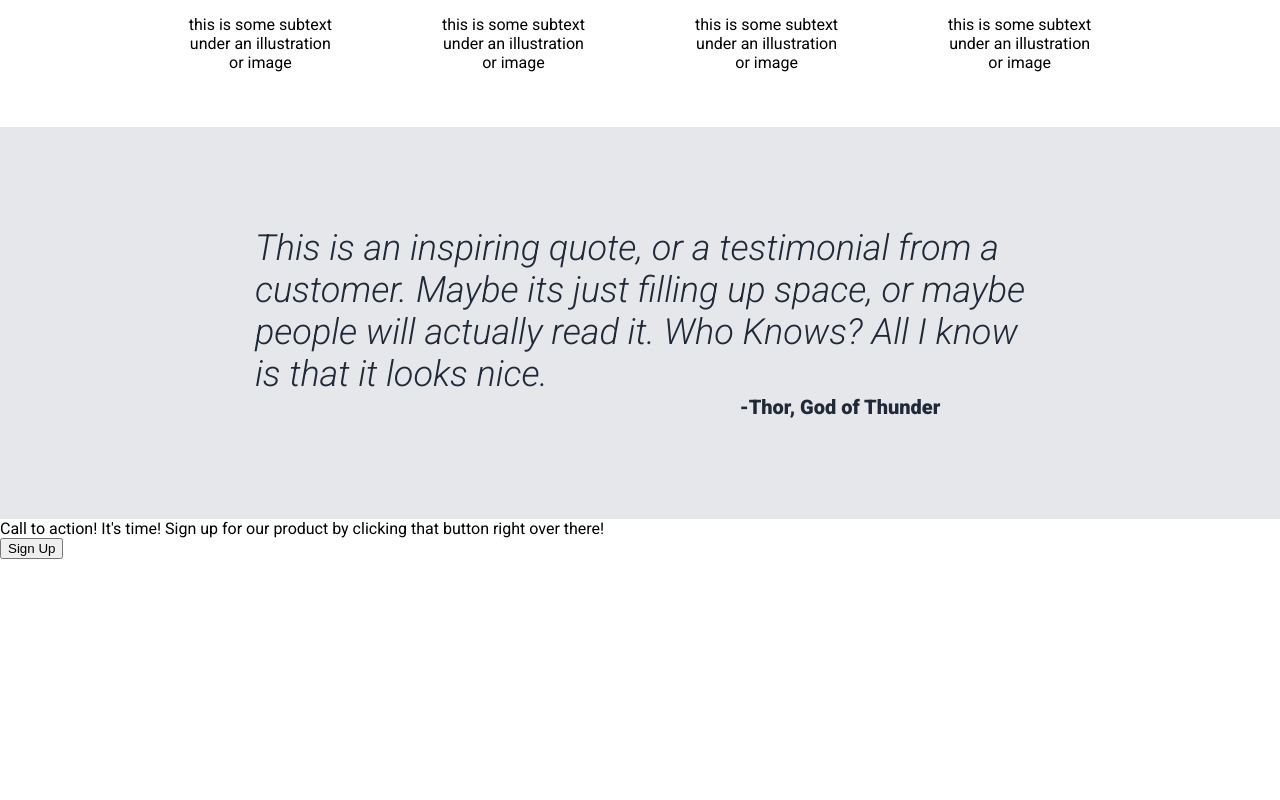
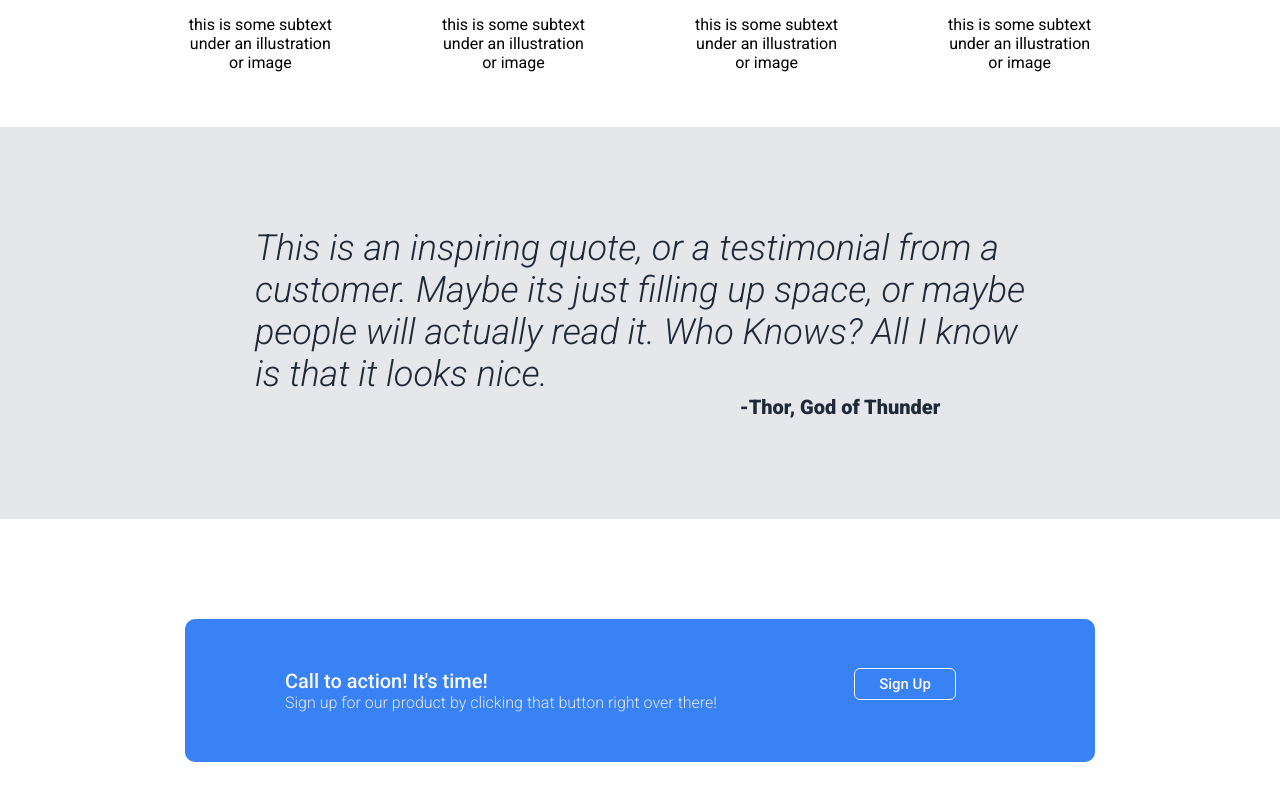
Before and after one commit to baileym12/landing-page, a plain HTML site: page index.html in a window 1280 px wide. Shown: the part 724-1524 px from the top of the page. Before the commit the page ends 1283 px from the top, so only its background shows below. Drawn offline with Linux system fonts and the light colour scheme.

Commit message:
Call to action CSS

```diff
--- a/styles.css
+++ b/styles.css
@@ -76,10 +76,11 @@ body {
     font-size: 18px;
     color: #F9FAF8;
     background-color: #3882f6;
-    color: #F9FAF8;
     text-align: center;
     width: 120px;
     height: 40px;
+    font-weight: 500;
+    border: none;
 }
 
 .top .right{
@@ -162,3 +163,57 @@ body {
     color: #1f2937;
     font-weight: 900;
 }
+
+.call-to-action{
+    display: flex;
+    align-items: center;
+    justify-content: center;
+    padding: 100px;
+}
+
+.call-to-action .banner{
+    display: flex;
+    border-radius: 10px;
+    background-color: #3882f6;
+    color: #F9FAF8;
+    padding: 50px;
+    width: 75%
+}
+
+.call-to-action .banner .left{
+    display: flex;
+    flex-direction: column;
+    width: 75%;
+    margin-left: 50px;
+}
+
+.call-to-action .banner .left #one{
+    font-size: 20px;
+    font-weight: 500;
+}
+
+.call-to-action .banner .left #two{
+    font-size: 16px;
+    font-weight: 300;
+    color: #E5E7EB;
+}
+
+.call-to-action .banner .right{
+    display: flex;
+    flex-direction: column;
+    width: 25%;
+}
+
+.call-to-action .banner .right button{
+    font-family: 'Roboto', sans-serif;
+    background-color: #3882f6;
+    border-radius: 5px;
+    font-size: 15px;
+    color: #F9FAF8;
+    outline: solid 1px #F9FAF8;
+    text-align: center;
+    width: 100px;
+    height: 30px;
+    font-weight: 500;
+    border: none;
+}
```
